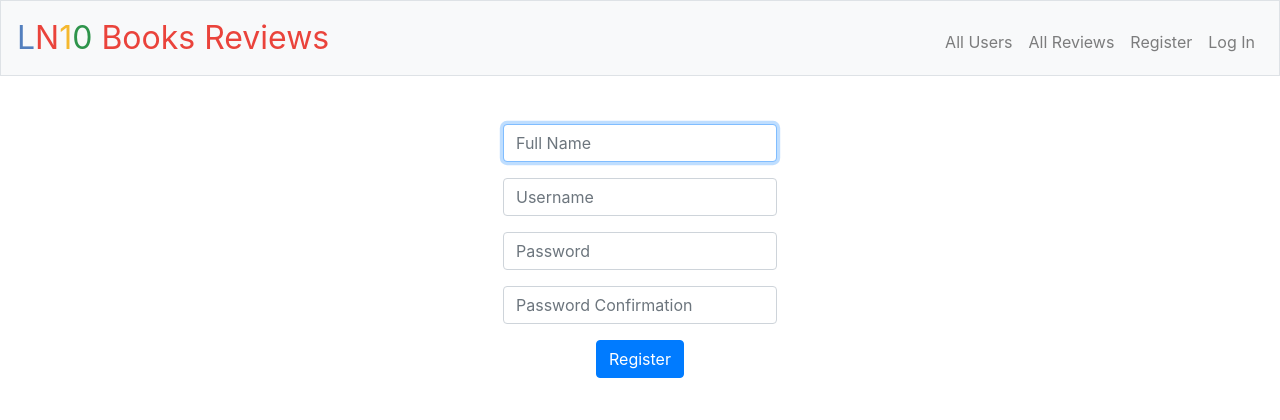
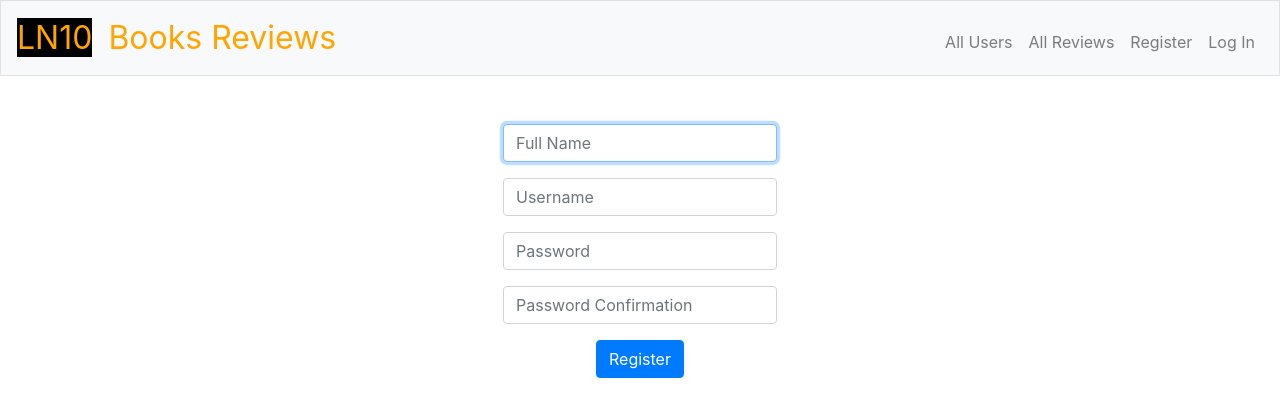
Before and after one commit to navetech/web50, a Flask app: page /register in a window 1280 px wide. Shown: the top 420 px of the page. Run offline with Flask 2, Linux system fonts and the light colour scheme; some libraries are stand-ins or nearby versions.

Commit message:
Change logo and text of main navbar header

```diff
--- a/projects/2019/x/1/static/styles/style.css
+++ b/projects/2019/x/1/static/styles/style.css
@@ -56,3 +56,13 @@ main .list-estilo
     margin: 0;
     padding: 0;
 }
+
+.logo-front
+{
+    color: orange;
+}
+
+.logo-back
+{
+    background-color: black;
+}
--- a/projects/2019/x/1/templates/layout.html
+++ b/projects/2019/x/1/templates/layout.html
@@ -27,7 +27,15 @@
     <body>
 
         <nav class="navbar navbar-expand-md navbar-light bg-light border">
-            <a class="navbar-brand" href="/"><span class="blue">L</span><span class="red">N</span><span class="yellow">1</span><span class="green">0</span> <span class="red">Books Reviews</span></a>
+            <a class="navbar-brand" href="/">
+                <span class="logo-front logo-back">LN10</span>
+                <!--
+                <span class="yellow">L</span><span class="red">N</span><span class="yellow">1</span><span class="green">0</span>
+                -->
+            </a>
+            <a class="navbar-brand" href="/">
+                <span class="logo-front">Books Reviews</span></a>
+            </a>
             <button aria-controls="navbar" aria-expanded="false" aria-label="Toggle navigation" class="navbar-toggler" data-target="#navbar" data-toggle="collapse" type="button">
                 <span class="navbar-toggler-icon"></span>
             </button>
```
